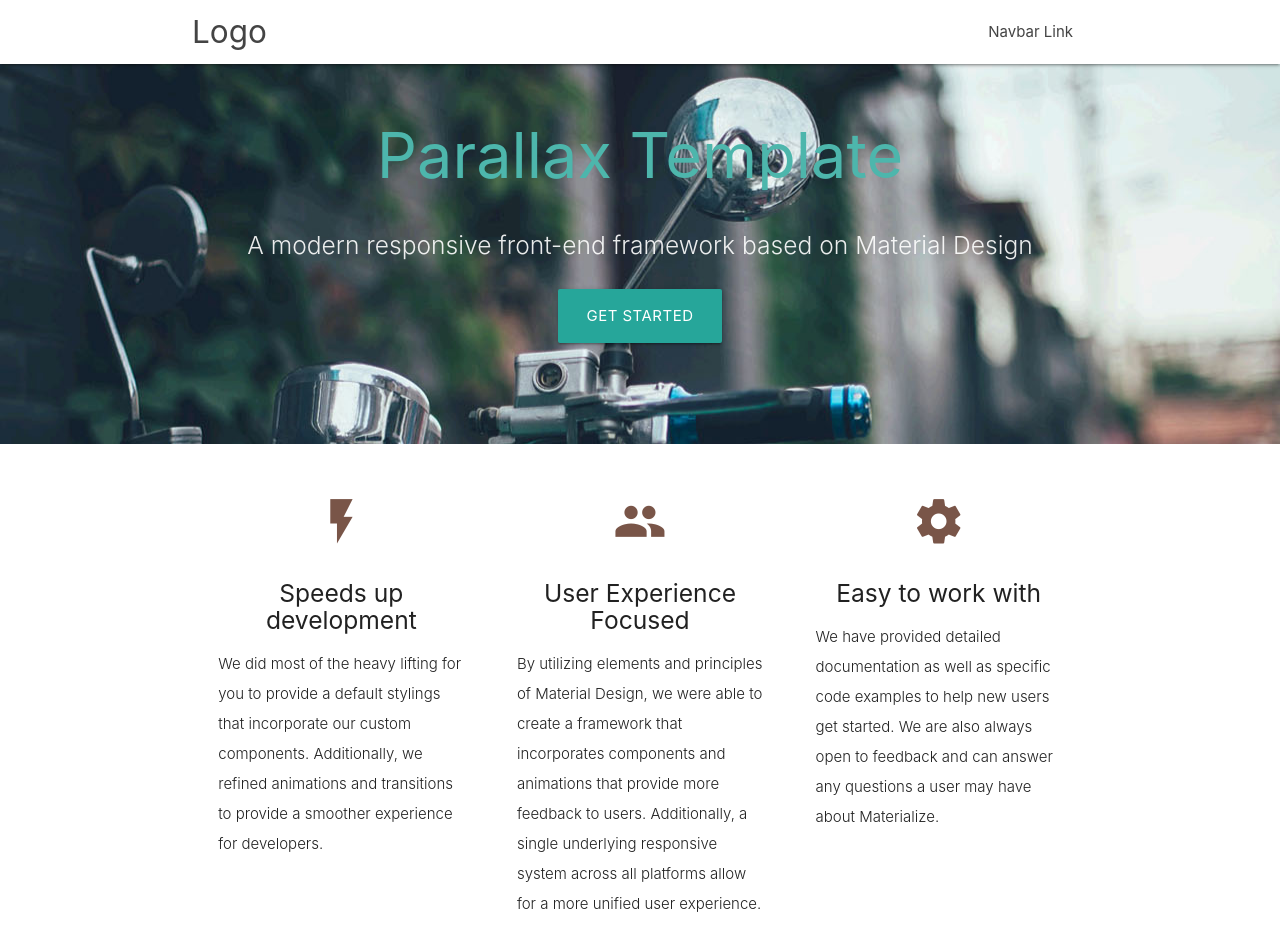
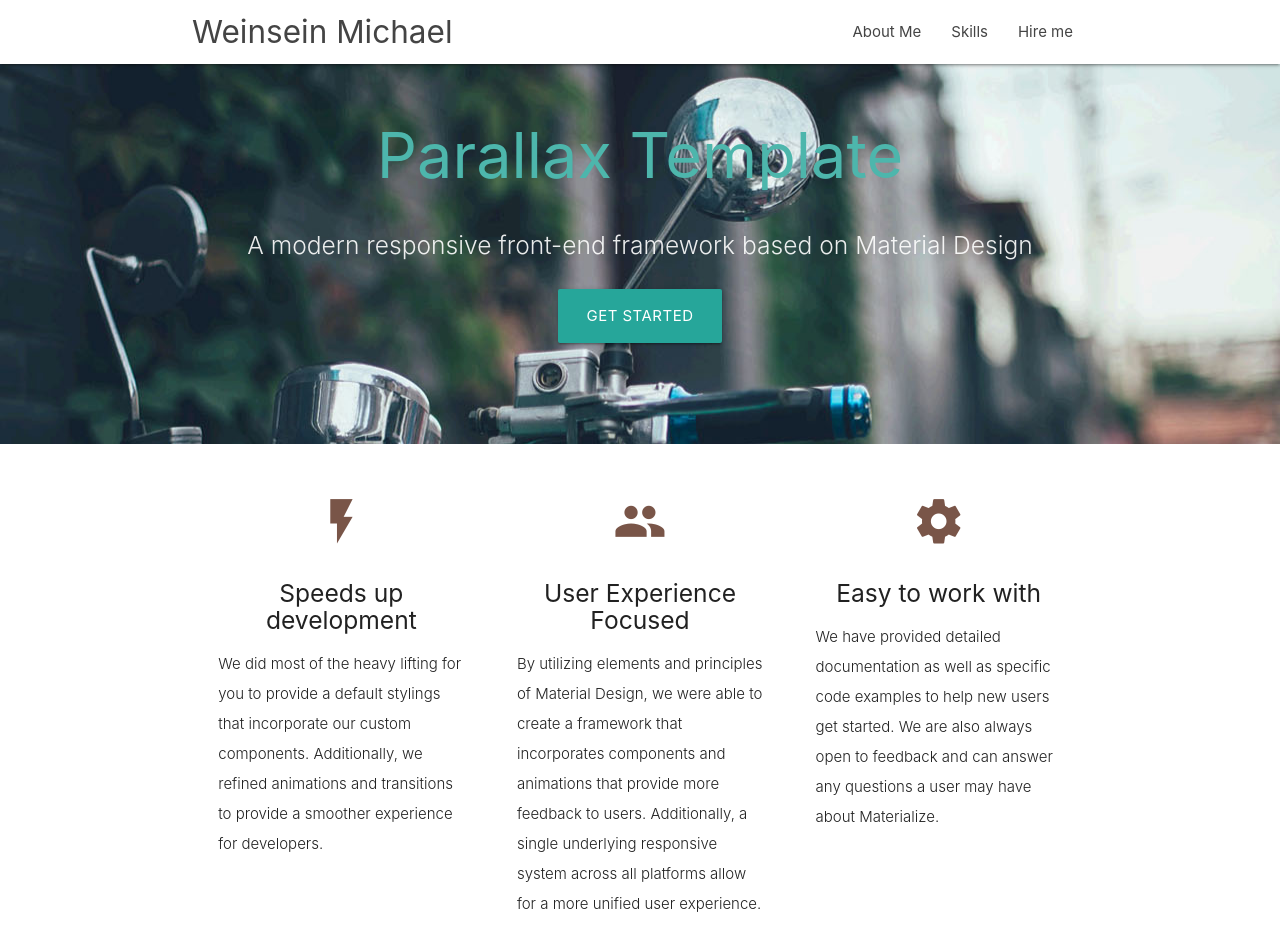
Before and after one commit to mishateml/cv, a website: page src/index.html in a window 1280 px wide. Shown: the top 937 px of the page. Drawn offline with nearby package versions, Linux system fonts and the light colour scheme.

Commit message:
"befor first brunch"

```diff
--- a/src/index.html
+++ b/src/index.html
@@ -13,9 +13,11 @@
 <body>
   <nav class="white" role="navigation">
     <div class="nav-wrapper container">
-      <a id="logo-container" href="#" class="brand-logo">Logo</a>
+      <a id="logo-container" href="#" class="brand-logo">Weinsein Michael</a>
       <ul class="right hide-on-med-and-down">
-        <li><a href="#">Navbar Link</a></li>
+        <li><a href="#">About Me</a></li>
+        <li><a href="#">Skills</a></li>
+        <li><a href="#">Hire me</a></li>
       </ul>
 
       <ul id="nav-mobile" class="sidenav">
```
Also changed, not shown: gulpfile.js (renamed from src/gulpfile.js), package.json (renamed from src/package.json), 2 other files.
